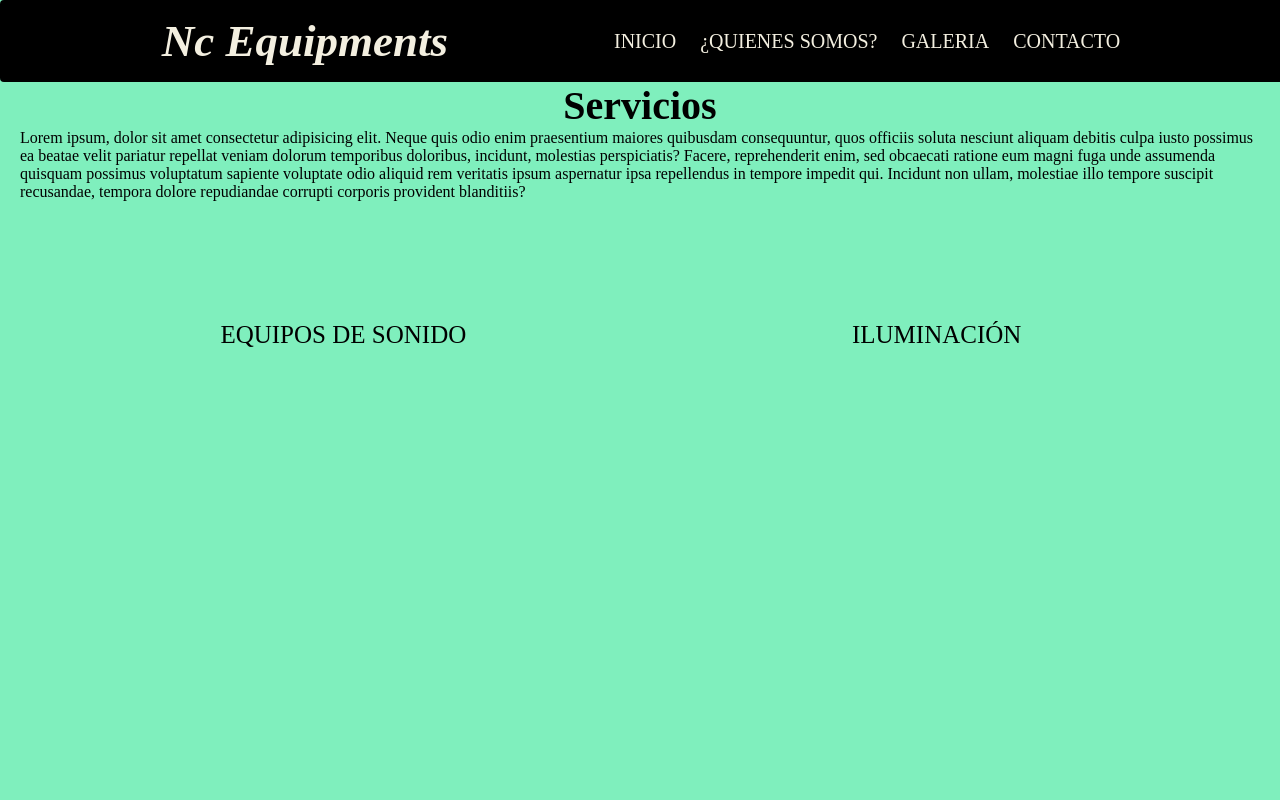
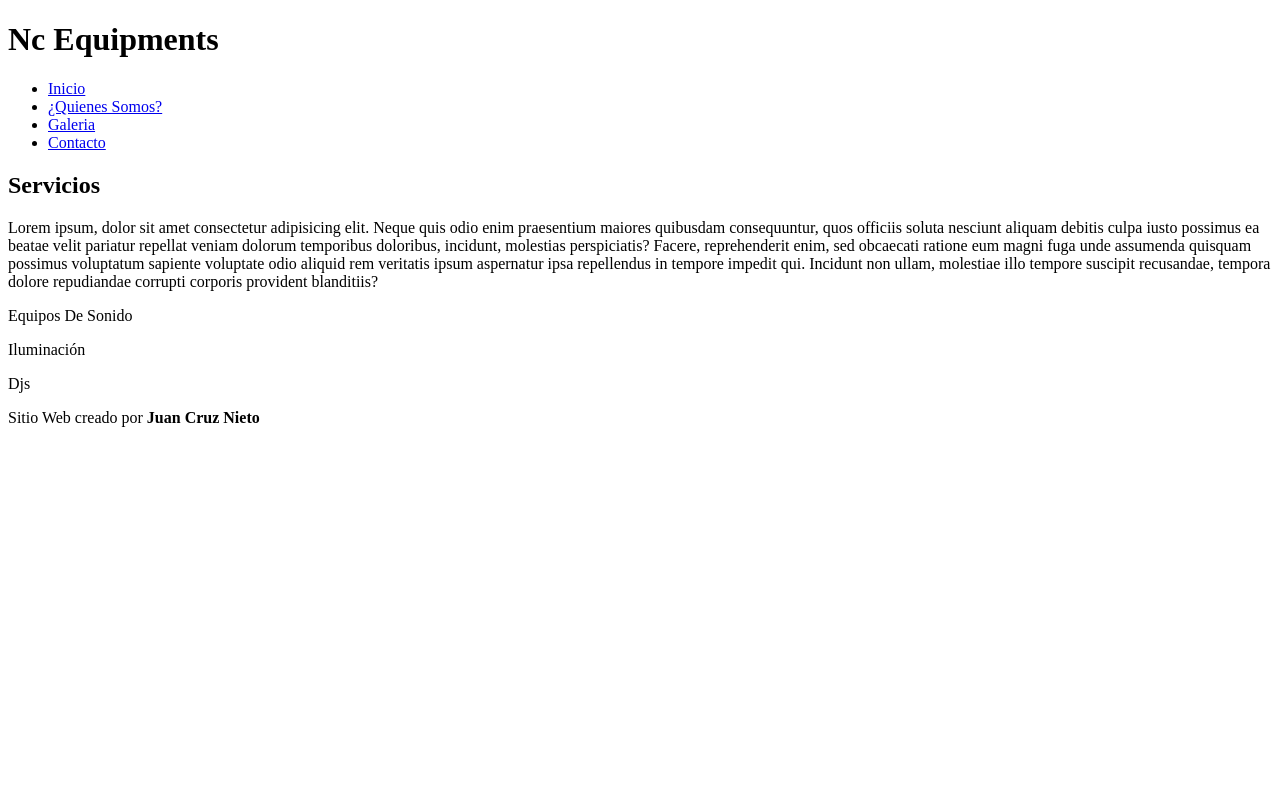
Before and after one commit to narocruz/Nc-equipments, a plain HTML site: page pages/servicios.html in a window 1280 px wide. Shown: the top 800 px of the page. Drawn offline with Linux system fonts and the light colour scheme.

Commit message:
Cambios integrados

```diff
--- a/css/estilo.css
+++ b/css/estilo.css
@@ -1,154 +0,0 @@
-* {
-    margin: 0;
-    padding: 0;
-}
-
-.footer {
-    color: #513B3C;
-    font-style: italic;
-    grid-area: footer;
-    height: 10px;
-    display: flex;
-    justify-content: center;
-    padding: 50px;
-    font-size:20px;
-}
-h1 {
-    font-weight: bold;
-    font-style: oblique;
-    color: black;
-}
-
-.fotoSec {
-    width: 1000px;
-}
-.fotoPrim {
-    width: 1200px;
-}
-li {
-    display: inline-block;
-}
-header {
-    background-color: black;
-    border: 2px black solid;
-    padding: 4px;
-    height: 70px;
-    width: 100%;
-    position: sticky;
-    top: 0;
-    border-radius: 4px;
-    display: flex;
-    justify-content: space-between;
-    justify-content: space-evenly;
-    grid-area: header;
-
-
-
-}
-
-.navPrinc {
-    display: flex;
-    margin-right: 40px;
-    color: #F3EFE0;
-
-}
-
-.menuLink {
-    display: flex ;
-    text-decoration: none;
-    color: #F3EFE0;
-    font-size: 20px;
-    margin: 0 10px;
-    line-height: 70px;
-    text-transform: uppercase;
-
-
-
-}
-
-.headerLogo {
-    display: flex;
-    justify-content: start;
-    padding: 0 40px;
-    line-height: 70px;
-    font-size: 45px;
-    color: #F3EFE0
-
-    }
-
-     .bodyPrinc {
-
-        background-color: #7FEFBD;
-
-
-
-
-
-    }
-
-    .titQuienEs  {
-
-        display: flex;
-        justify-content: center;
-        margin: 0 20px;
-        font-size: 40px;
-
-    }
-
-    .titServ {
-        margin: 0 20px;
-        display: flex;
-        justify-content: center;
-    }
-
-    .quienEs {
-
-        display: flex;
-        justify-content: center;
-
-    }
-
-
-    .divPadre {
-        margin: auto;
-        text-transform: uppercase;
-        display: flex;
-        flex-flow: row wrap;
-        justify-content: center;
-        justify-content: space-evenly;
-        align-items: stretch;
-    }
-
-    .divHijo {
-        height: 600px;
-        width: 500px;
-        margin-top: 120px;
-        display: flex;
-        font-size: 25px;
-        justify-content: center;
-    }
-
-
-    .divGale {
-
-        display: grid;
-        grid-template-columns: 1fr 1fr 1fr;
-        grid-auto-rows: 500px;
-    }
-
-    .galImg{
-
-        border: 2px black solid;
-        width: 100%;
-        height: 100%;
-        object-fit: cover;
-
-    }
-
-    .mainGal {
-        grid-area: maingal ;
-        grid-template-areas:
-        "header header header"
-        "maingal maingal maingal"
-        "footer footer footer";
-    }
```
